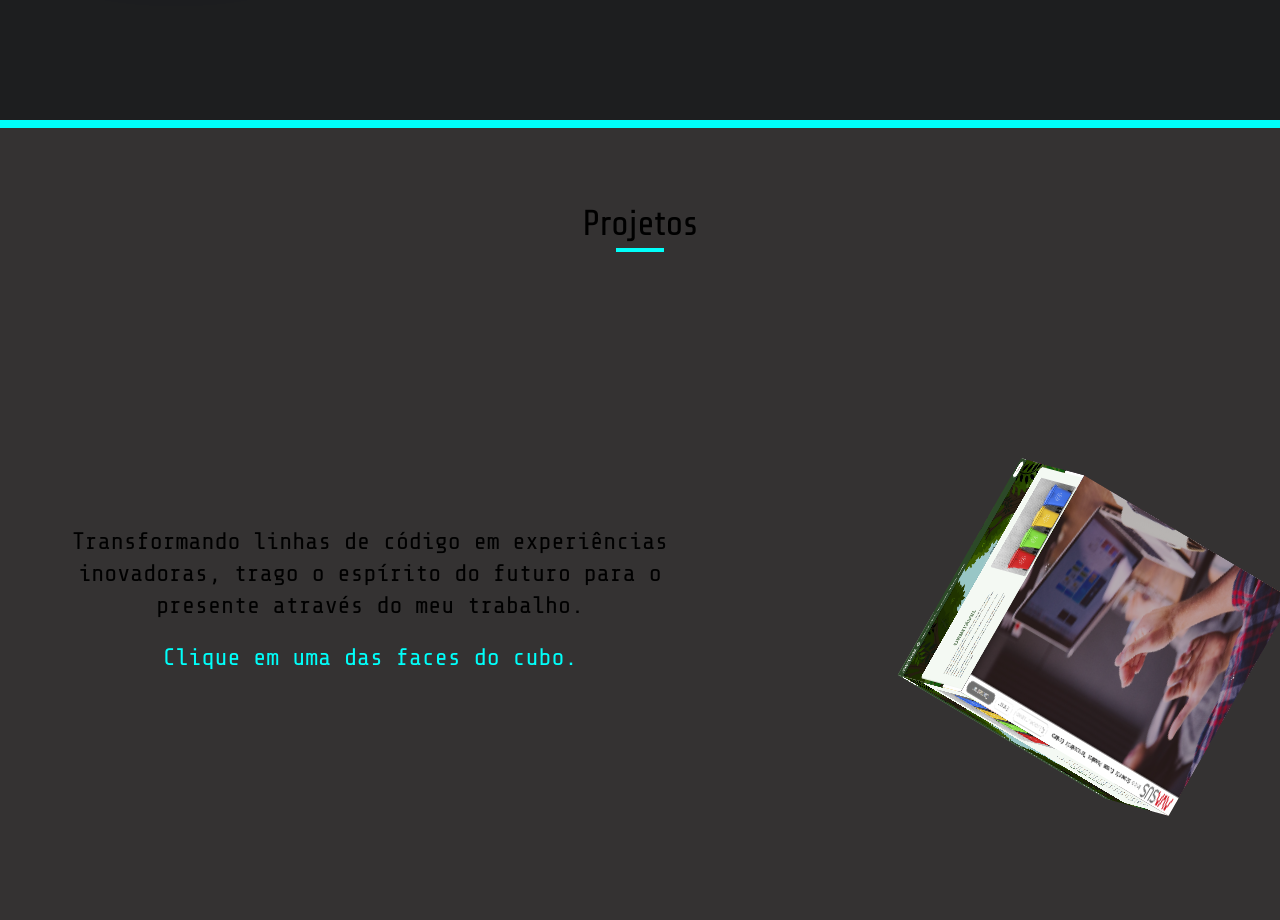
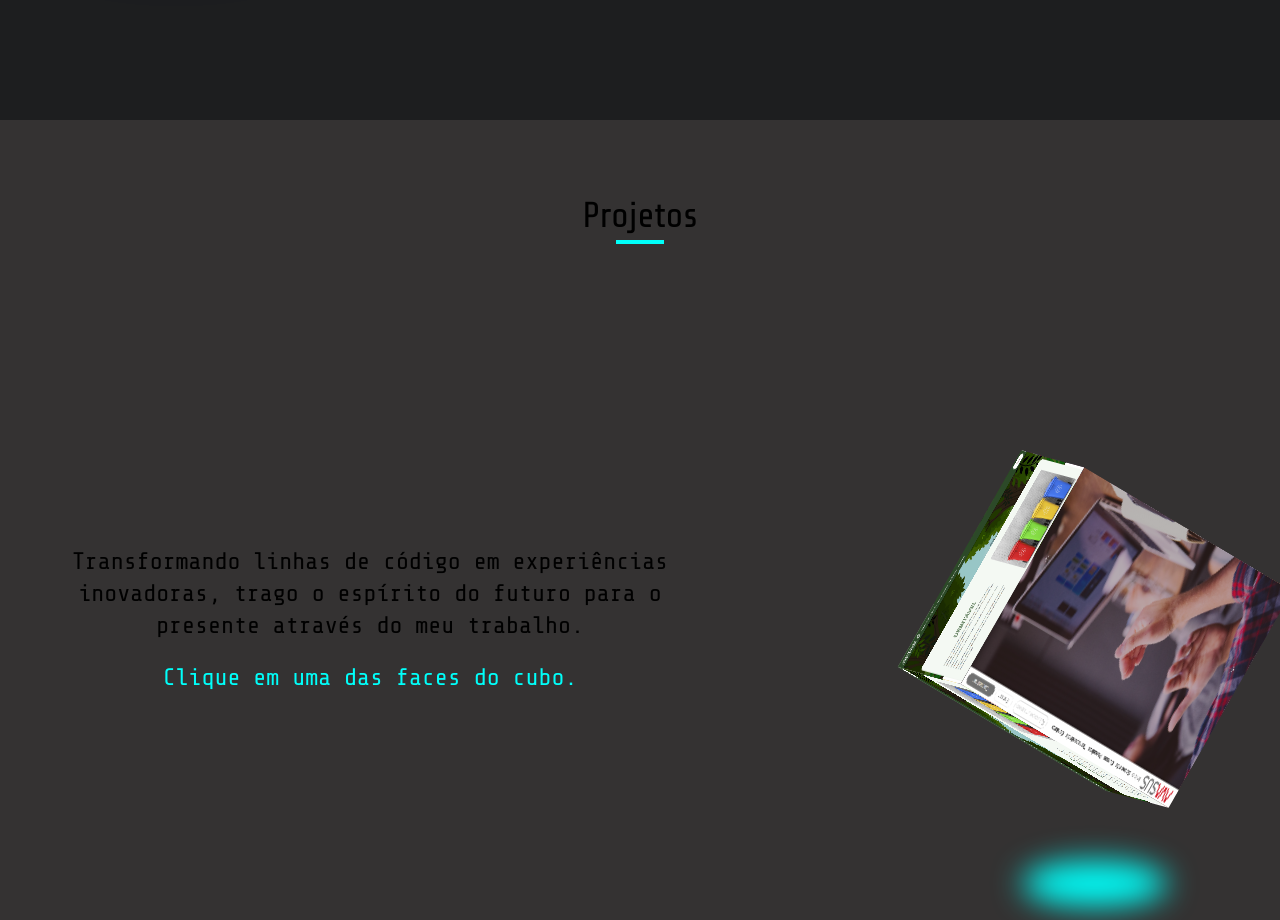
Before and after one commit to Jeffsantos3002/portifolio, a React (Vite) app: page / in a window 1280 px wide. Shown: the part 1480-2400 px from the top of the page. Built offline with nearby package versions, Linux system fonts and the light colour scheme.

Commit message:
feat: Adiciona sombra ao cubo

```diff
--- a/src/components/Modal.jsx
+++ b/src/components/Modal.jsx
@@ -20,8 +20,8 @@
             <p className="py-4 text-xl font-mono">{data.description}</p>
             <p className='text-lg'><span className='text-xl'>Tecnologias:</span> {data.tecnologias}</p>
             <div>
-              <a href={data.deploy} className="btn btn-ghost bg-[#4f2f7a] border-none mr-10 text-xl" target='_blank'>Deploy</a>
-              <a href={data.github} className="btn btn-ghost bg-[#4f2f7a] border-none text-black text-xl" target='_blank'>GitHub</a>
+              {data.deploy && (<a href={data.deploy} className="btn btn-ghost bg-[#4f2f7a] border-none mr-10 text-xl" target='_blank'>Deploy</a>)}
+              { data.github && (<a href={data.github} className="btn btn-ghost bg-[#4f2f7a] border-none text-black text-xl" target='_blank'>GitHub</a>)}
             </div>
           </div>
           <form method="dialog" className="modal-backdrop opacity-40 bg-bg">
--- a/src/components/Projetos.jsx
+++ b/src/components/Projetos.jsx
@@ -57,18 +57,18 @@
   ]
 
   return(
-    <div className="flex flex-col xl:h-screen items-center space-y-5 bg-projetos">
+    <div className="flex flex-col xl:h-screen items-center space-y-5 bg-projetos pb-10">
         <span className=" bg-azul w-full h-2 mb-14"></span>
         <div className="flex flex-col justify-center items-center space-y-1">
           <h1 className=" text-4xl">Projetos</h1>
           <span className=" bg-azul w-12 h-1"></span>
         </div>
-        <div className="w-full xl:max-w-[1200px] flex flex-col xl:flex-row justify-center xl:justify-between items-center space-y-36 px-5 pt-24">
+        <div className="w-full xl:max-w-[1200px] flex flex-col xl:flex-row justify-center xl:justify-between items-center  px-5 pt-24">
           <div className="xl:max-w-[620px] font-mono text-2xl space-y-5">
             <p className="text-center ">Transformando linhas de código em experiências inovadoras, trago o espírito do futuro para o presente através do meu trabalho.</p>
             <p className=" text-azul text-center">Clique em uma das faces do cubo.</p>
           </div>
-          <div>
+          <div className="mt-36 mb-14">
             <Cubo faces={faces}/>
           </div>
         </div>
--- a/src/components/cubo/Cubo.jsx
+++ b/src/components/cubo/Cubo.jsx
@@ -2,6 +2,7 @@
 
 import './cubo.css'
 import Modal from '../Modal'
+import elipse from '../../assets/cubo/ellipse.svg'
 
 export default function Cubo({faces}){
 
@@ -27,6 +28,9 @@
         ))}
       </div>
       <Modal visivel={visivel} onClose={handleCloseModal} data={data}/>
+      <div className="flex items-center justify-center mt-28">
+        <img src={elipse} className='sombra  w-28 blur-md'/>
+      </div>
     </div>
 
   )
--- a/src/components/cubo/cubo.css
+++ b/src/components/cubo/cubo.css
@@ -42,6 +42,18 @@
   transform: translateZ(125px);
 }
 
+.sombra{
+  animation: tamanho 5s infinite alternate;
+}
+@keyframes tamanho {
+  0% {
+    transform: scale(1); /* Tamanho normal */
+  }
+  100% {
+    transform: scale(1.3); /* Tamanho aumentado */
+  }
+}
+
 @keyframes girar {
   0% {
       transform: rotate(0deg) rotateX(0deg) rotateY(0deg);
```
Also changed, not shown: src/assets/cubo/ellipse.svg (added).
